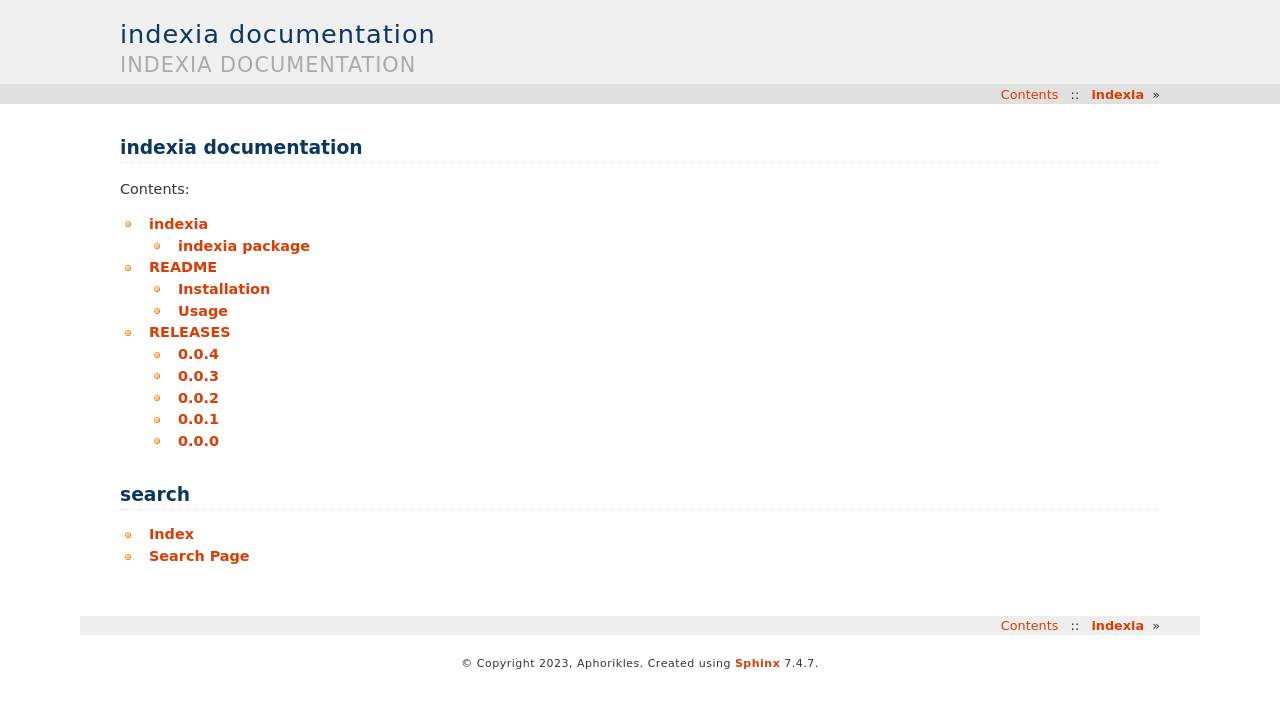
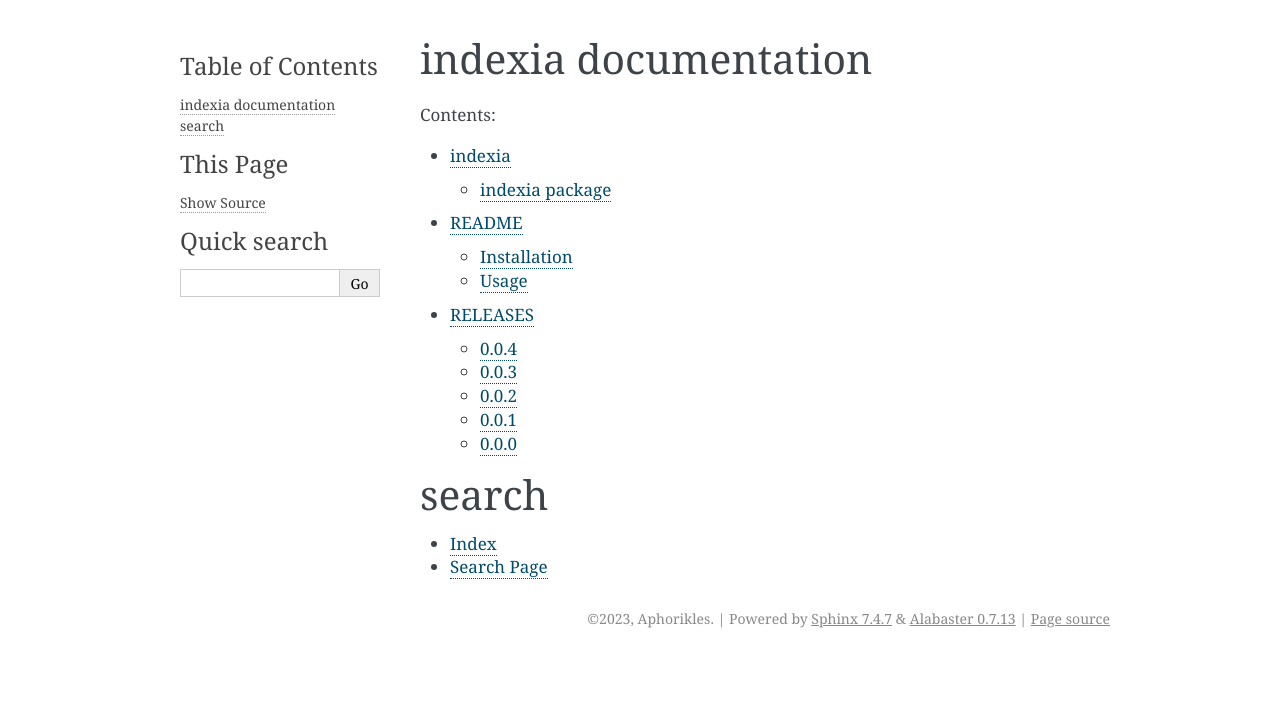
Before and after one commit to Perceptua/indexia, a Sphinx documentation site: the page built from docs/source/index.rst, in a window 1280 px wide. Shown: the top 708 px of the page. Built offline with Sphinx 7.4.7, drawn with Linux system fonts in a browser that asks for light colours.

Commit message:
update HTML theme, remove comments

```diff
--- a/docs/source/conf.py
+++ b/docs/source/conf.py
@@ -1,14 +1,6 @@
 # Configuration file for the Sphinx documentation builder.
-#
-# This file only contains a selection of the most common options. For a full
-# list see the documentation:
-# https://www.sphinx-doc.org/en/master/usage/configuration.html
 
 # -- Path setup --------------------------------------------------------------
-
-# If extensions (or modules to document with autodoc) are in another directory,
-# add these directories to sys.path here. If the directory is relative to the
-# documentation root, use os.path.abspath to make it absolute, like shown here.
 
 import os
 import sys
@@ -31,33 +23,24 @@ version = indexia.__version__
 
 # -- General configuration ---------------------------------------------------
 
-# Add any Sphinx extension module names here, as strings. They can be
-# extensions coming with Sphinx (named 'sphinx.ext.*') or your custom
-# ones.
 extensions = [
     'sphinx.ext.autodoc',
     'sphinx.ext.napoleon'
 ]
 
 napoleon_google_docstring = False
-
-# Add any paths that contain templates here, relative to this directory.
 templates_path = ['_templates']
-
-# List of patterns, relative to source directory, that match files and
-# directories to ignore when looking for source files.
-# This pattern also affects html_static_path and html_extra_path.
 exclude_patterns = []
 
 
 # -- Options for HTML output -------------------------------------------------
 
-# The theme to use for HTML and HTML Help pages.  See the documentation for
-# a list of builtin themes.
-#
-html_theme = 'haiku'
+html_theme = 'alabaster'
+html_static_path = ['_static']
 
-# Add any paths that contain custom static files (such as style sheets) here,
-# relative to this directory. They are copied after the builtin static files,
-# so a file named "default.css" will overwrite the builtin "default.css".
-html_static_path = ['_static']
+html_theme_options = {
+    'description': 'Collections & connections. A virtual Zettelkasten.',
+    'github_button': 'true',
+    'github_repo': 'https://github.com/Perceptua/indexia',
+    'github_user': 'Perceptua',
+}
```
